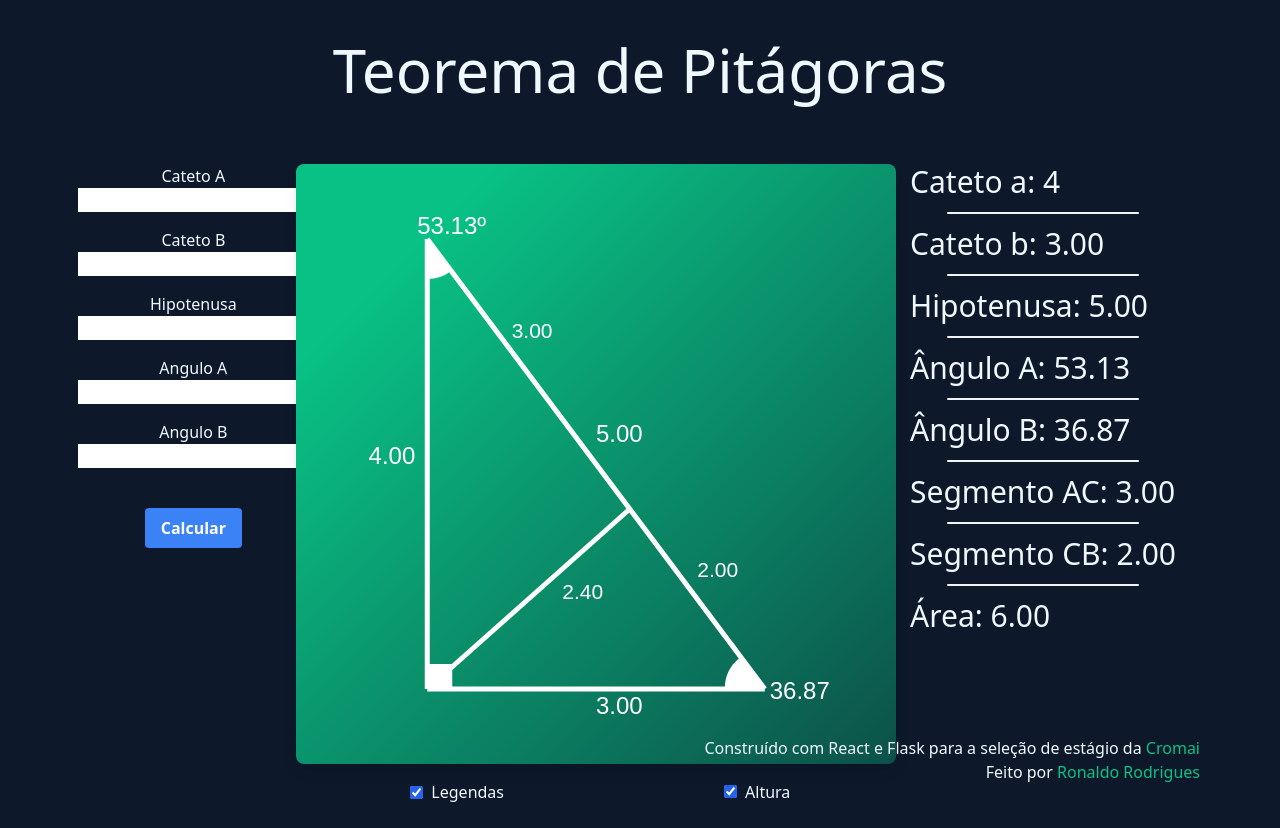
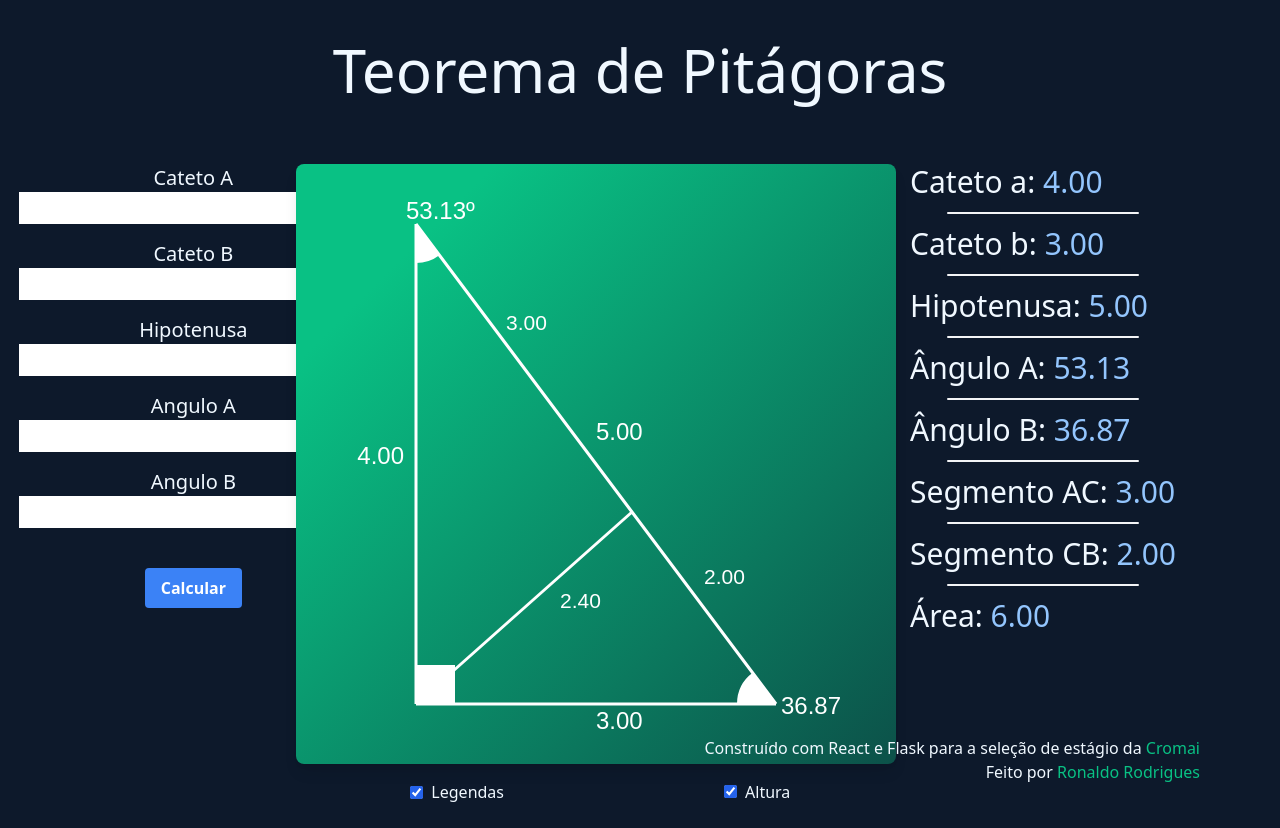
Before and after one commit to ronaldo26rodrigues/calculadora-pitagoras, a React (Vite) app in the folder calculadora-pitagoras/: page / in a window 1280 px wide. Built offline with nearby package versions, Linux system fonts and the light colour scheme.

Commit message:
form e resultados

```diff
--- a/calculadora-pitagoras/src/App.tsx
+++ b/calculadora-pitagoras/src/App.tsx
@@ -43,7 +43,7 @@ function App() {
         <FormCalc setLinhaDestacada={setLinhaDestacada} valoresAbsolutos={valoresAbsolutos} setValoresAbsolutos={setValoresAbsolutos}/>
         <TriangleShape
           canvasSize={screenSize<620?0.8*screenSize:600}
-          canvasPadding={150}
+          canvasPadding={120}
           labelsOn={true}
           alturaOn={true}
           linhaDestacada={linhaDestacada}
--- a/calculadora-pitagoras/src/components/FormInput.tsx
+++ b/calculadora-pitagoras/src/components/FormInput.tsx
@@ -20,9 +20,9 @@ export function FormInput({ setLinhaDestacada, name, label, linha, onChange, ifU
   }
   return (
     <div className="grid">
-      <label htmlFor={name}>{label}</label>
+      <label htmlFor={name} className="xl:text-xl">{label}</label>
       <input id={id}
-      className="text-zinc-900"
+      className="text-zinc-900 xl:text-2xl"
         type="number"
         name={name}
         onFocus={() => {
--- /dev/null
+++ b/calculadora-pitagoras/src/components/ResultItem.tsx
@@ -0,0 +1,9 @@
+import React from 'react'
+
+interface ResultItemProps {
+    label:string, value:number
+}
+
+export function ResultItem({label, value}: ResultItemProps) {
+    return <p className="">{label}: <span className="text-blue-300">{value.toFixed(2)}</span></p>
+}
--- a/calculadora-pitagoras/src/components/Results.tsx
+++ b/calculadora-pitagoras/src/components/Results.tsx
@@ -1,6 +1,7 @@
 import React from "react";
 import { Triangle } from "../models/Triangle";
 import { HorizontalLine } from "./HorizontalLine";
+import { ResultItem } from "./ResultItem";
 
 interface ResultsProps {
     valoresAbsolutos: Triangle
@@ -9,20 +10,20 @@ interface ResultsProps {
 export function Results({valoresAbsolutos}: ResultsProps) {
     const {altura, anguloA, anguloB, catetoA, catetoB, h1, h2, hipotenusa, area} = valoresAbsolutos
     return <div className="flex flex-col text-3xl xl:items-start gap-y-2 ">
-        <p className="">Cateto a: {catetoA}</p>
+        <ResultItem label="Cateto a" value={catetoA}/>
         <HorizontalLine/>
-        <p>Cateto b: {catetoB.toFixed(2)}</p>
+        <ResultItem label="Cateto b" value={catetoB}/>
         <HorizontalLine/>
-        <p>Hipotenusa: {hipotenusa.toFixed(2)}</p>
+        <ResultItem label="Hipotenusa" value={hipotenusa}/>
         <HorizontalLine/>
-        <p>Ângulo A: {anguloA.toFixed(2)}</p>
+        <ResultItem label="Ângulo A" value={anguloA}/>
         <HorizontalLine/>
-        <p>Ângulo B: {anguloB.toFixed(2)}</p>
+        <ResultItem label="Ângulo B" value={anguloB}/>
         <HorizontalLine/>
-        <p>Segmento AC: {h1.toFixed(2)}</p>
+        <ResultItem label="Segmento AC" value={h1}/>
         <HorizontalLine/>
-        <p>Segmento CB: {h2.toFixed(2)}</p>
+        <ResultItem label="Segmento CB" value={h2}/>
         <HorizontalLine/>
-        <p>Área: {area.toFixed(2)}</p>
+        <ResultItem label="Área" value={area}/>
     </div>
 }
--- a/calculadora-pitagoras/src/components/TriangleDraw.ts
+++ b/calculadora-pitagoras/src/components/TriangleDraw.ts
@@ -48,12 +48,12 @@ export function TrianguloDraw({canvas, valoresAbsolutos, valoresRelativos, ponto
     ctx.stroke()
     ctx.beginPath()
     ctx.moveTo(pontoPartida.x,pontoPartida.y); // posiciona o cursor no ponto A
-    ctx.arc(pontoPartida.x,pontoPartida.y, 40, (Math.PI/180)*90, (Math.PI/180)*valoresAbsolutos['anguloA'], true); // desenha o ângulo do ponto A
+    ctx.arc(pontoPartida.x,pontoPartida.y, 0.065*canvasSize, (Math.PI/180)*90, (Math.PI/180)*valoresAbsolutos['anguloA'], true); // desenha o ângulo do ponto A
     ctx.moveTo(pontoPartida.x+catetoB,pontoPartida.y+catetoA); // posiciona o cursor no ponto B
     ctx.arc(
         pontoPartida.x+catetoB,
         pontoPartida.y+catetoA,
-        40,
+        0.065*canvasSize,
         (Math.PI/180)*180,
         (Math.PI/180)*(180+valoresAbsolutos['anguloA']),
         false); //desenha o ângulo do ponto B
@@ -62,7 +62,7 @@ export function TrianguloDraw({canvas, valoresAbsolutos, valoresRelativos, ponto
         ctx.beginPath()
 
 
-    ctx.lineWidth = 5;
+    ctx.lineWidth = 3;
 
 
     ctx.font = `${0.04*canvasSize}px Arial`
@@ -88,7 +88,7 @@ export function TrianguloDraw({canvas, valoresAbsolutos, valoresRelativos, ponto
         if(alturaOn) ctx.fillText(txtLegenda(valoresAbsolutos.altura, 'h'), pontoPartida.x+(proporcaoHipotenusa/1.5*catetoB), (pontoPartida.y+catetoA)-(((1-proporcaoHipotenusa)/2)*catetoA));
     }
 
-    ctx.fillRect(pontoPartida.x, pontoPartida.y+catetoA-25, 25, 25); // quadrado do ângulo reto
+    ctx.fillRect(pontoPartida.x, pontoPartida.y+catetoA-0.065*canvasSize, 0.065*canvasSize, 0.065*canvasSize); // quadrado do ângulo reto
     ctx.fill();
     ctx.fillStyle = 'red'
     switch (linhaDestacada) {
@@ -110,7 +110,7 @@ export function TrianguloDraw({canvas, valoresAbsolutos, valoresRelativos, ponto
             break;
         case 'A':
             ctx.moveTo(pontoPartida.x,pontoPartida.y); // posiciona o cursor no ponto A
-            ctx.arc(pontoPartida.x,pontoPartida.y, 40, (Math.PI/180)*90, (Math.PI/180)*valoresAbsolutos['anguloA'], true); // desenha o ângulo do ponto A
+            ctx.arc(pontoPartida.x,pontoPartida.y, 0.065*canvasSize, (Math.PI/180)*90, (Math.PI/180)*valoresAbsolutos['anguloA'], true); // desenha o ângulo do ponto A
             // ctx.fill()
             break;
         case 'B':
@@ -118,7 +118,7 @@ export function TrianguloDraw({canvas, valoresAbsolutos, valoresRelativos, ponto
     ctx.arc(
         pontoPartida.x+catetoB,
         pontoPartida.y+catetoA,
-        40,
+        0.065*canvasSize,
         (Math.PI/180)*180,
         (Math.PI/180)*(180+valoresAbsolutos['anguloA']),
         false); //desenha o ângulo do ponto B
```
